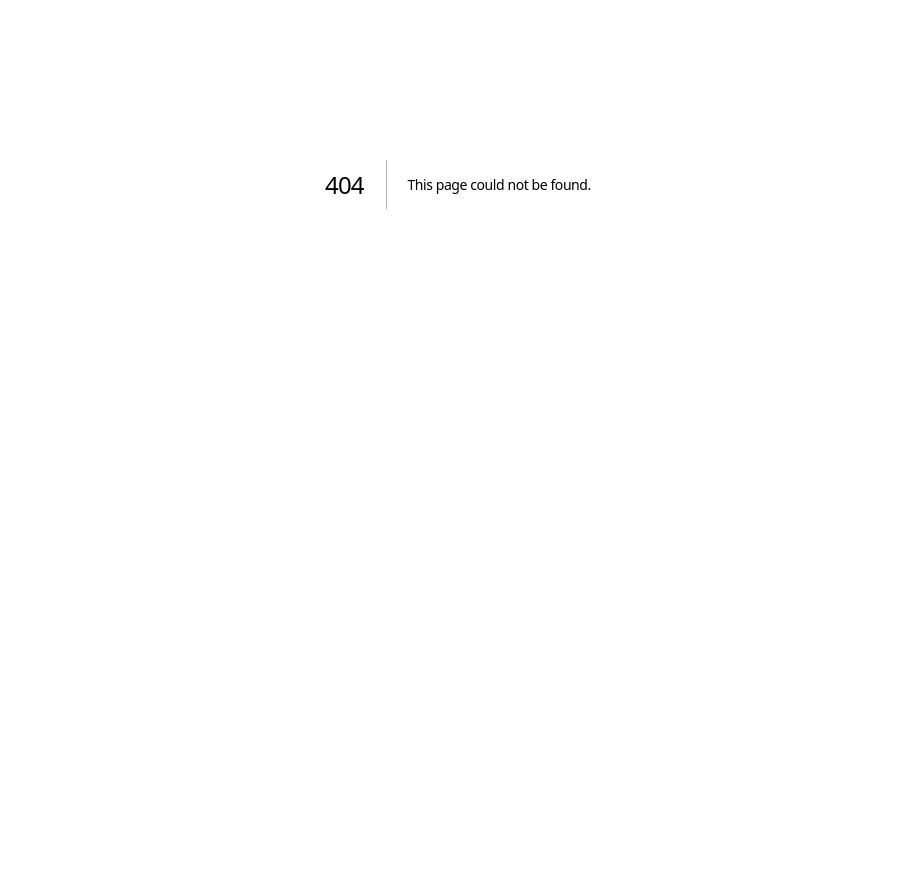
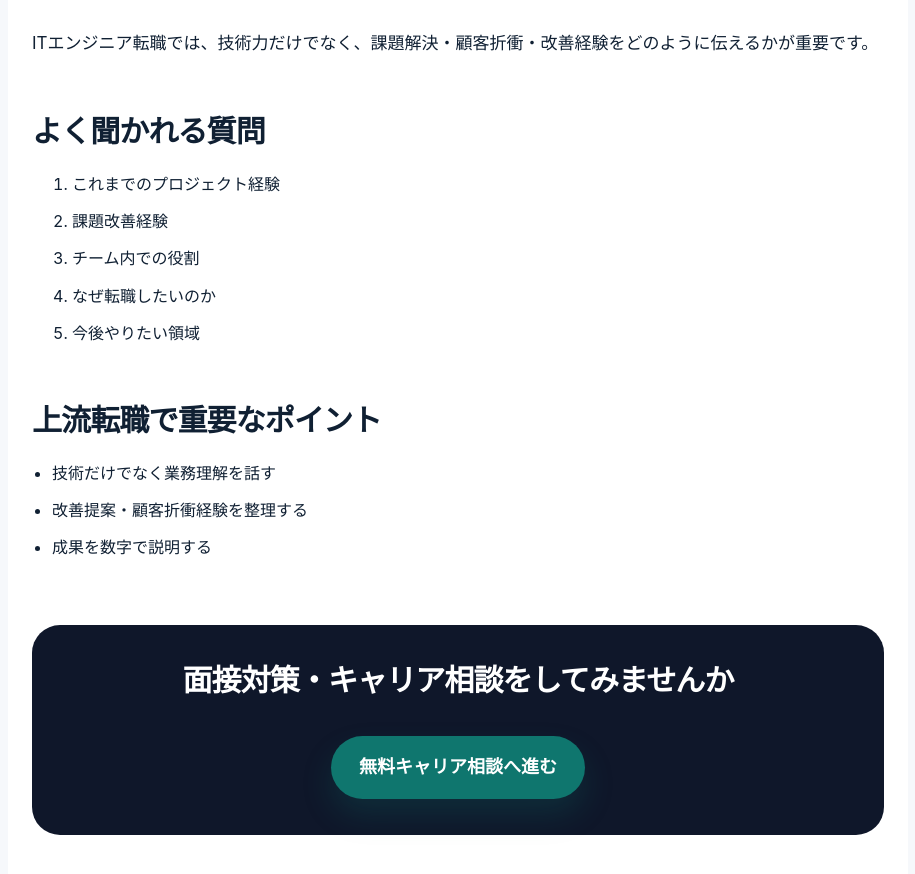
Before and after one commit to kosukekurihara-prog/engineer-career-lp, a Next.js app: page /articles/interview-questions-template in a window 1280 px wide. Before the commit this address had no page. Shown: the part 216-1090 px from the top of the page, without its empty margins (182-1097 px from the left). Before the commit the page ends 800 px from the top, so only its background shows below. Built offline with nearby package versions, Linux system fonts and the light colour scheme.

Commit message:
Add interview questions template page

```diff
--- /dev/null
+++ b/app/articles/interview-questions-template/page.tsx
@@ -0,0 +1,47 @@
+import type { Metadata } from 'next';
+import CvLink from '@/app/components/CvLink';
+
+const affiliateUrl = 'https://px.a8.net/svt/ejp?a8mat=4B3Y37+13W2B6+5B0Y+HWAG2';
+
+export const metadata: Metadata = {
+  title: 'ITエンジニア面接質問テンプレ｜SES・SIer向け回答例まとめ',
+  description: 'SES・SIerエンジニア向けに、IT転職面接でよく聞かれる質問、回答例、上流転職向け対策をまとめました。'
+};
+
+export default function Page() {
+  return (
+    <main className="articlePage">
+      <article className="articleContainer">
+        <p className="eyebrow">Interview Template</p>
+        <h1>ITエンジニア面接質問テンプレ｜SES・SIer向け回答例まとめ</h1>
+
+        <p>
+          ITエンジニア転職では、技術力だけでなく、課題解決・顧客折衝・改善経験をどのように伝えるかが重要です。
+        </p>
+
+        <h2>よく聞かれる質問</h2>
+        <ol>
+          <li>これまでのプロジェクト経験</li>
+          <li>課題改善経験</li>
+          <li>チーム内での役割</li>
+          <li>なぜ転職したいのか</li>
+          <li>今後やりたい領域</li>
+        </ol>
+
+        <h2>上流転職で重要なポイント</h2>
+        <ul>
+          <li>技術だけでなく業務理解を話す</li>
+          <li>改善提案・顧客折衝経験を整理する</li>
+          <li>成果を数字で説明する</li>
+        </ul>
+
+        <section className="articleCta">
+          <h2>面接対策・キャリア相談をしてみませんか</h2>
+          <CvLink href={affiliateUrl} className="primary large" eventLabel="interview_template_cta">
+            無料キャリア相談へ進む
+          </CvLink>
+        </section>
+      </article>
+    </main>
+  );
+}
```
